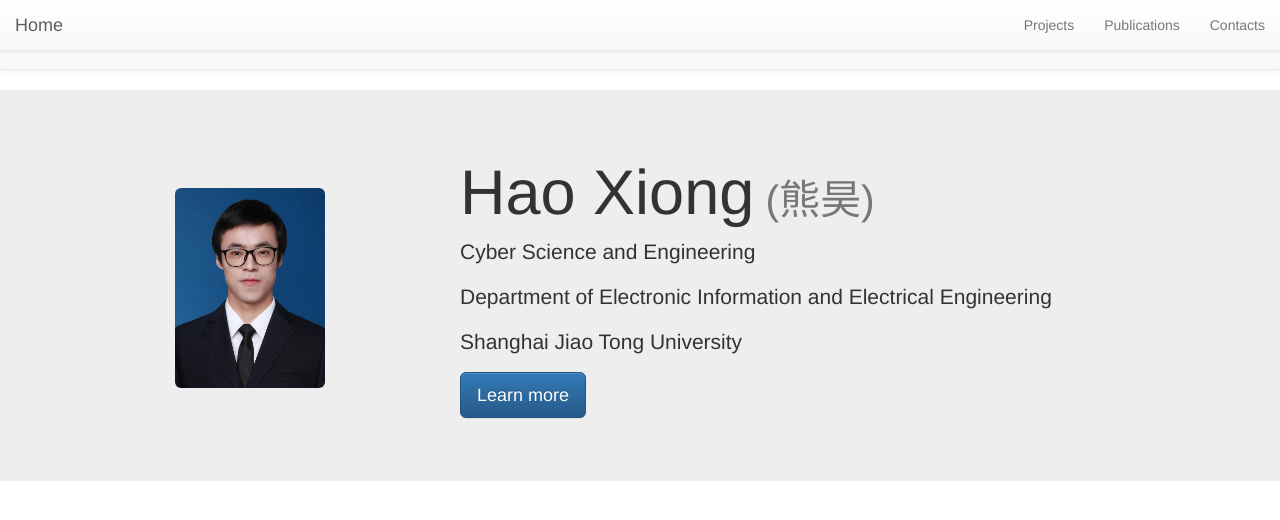
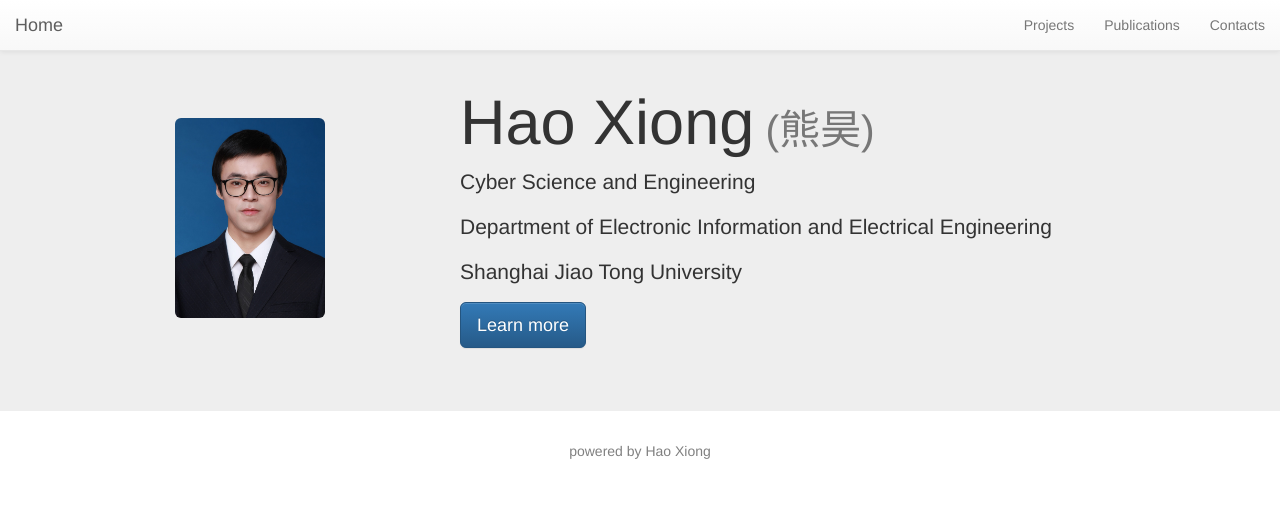
Before and after one commit to Tracyqyt/Tracyqyt.github.io, a plain HTML site: page index.html in a window 1280 px wide. Drawn offline with nearby package versions, Linux system fonts and the light colour scheme.

Commit message:
a stary night

```diff
--- a/index.html
+++ b/index.html
@@ -46,12 +46,6 @@
 	</div>
   </nav>
 
-  <nav class="navbar navbar-default navbar-static-top">
-  <div class="container"><p>copyright@Hao Xiong</p></div>
-  </nav>
-
-
-
   <div class="jumbotron">
 	<div class="container">
 	<div class="row">
@@ -69,6 +63,9 @@
   </div>
 
 
+  <div class="copyright" style="text-align:center;color:gray"><p>powered by Hao Xiong</p></div>
+
+
 
     <!-- Optional JavaScript -->
     <!-- jQuery first, then Popper.js, then Bootstrap JS -->
```
